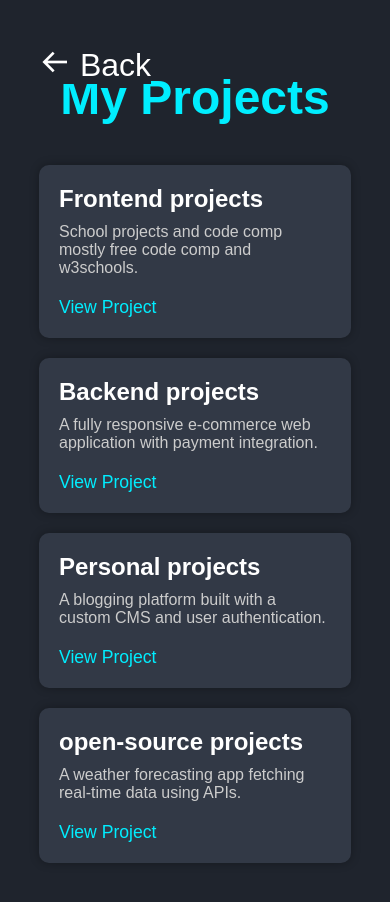
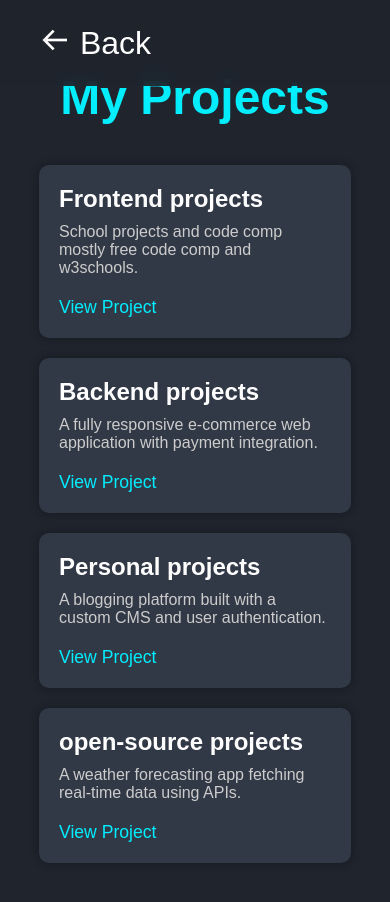
Before and after one commit to Derrick-MUGISHA/clone, a plain HTML site: page hire-me.html in a window 390 px wide. Drawn offline with nearby package versions, Linux system fonts and the light colour scheme.

Commit message:
fixed the navbar

```diff
--- a/hire-me.css
+++ b/hire-me.css
@@ -19,11 +19,9 @@ body {
     top: 0;
     left: 0;
     width: 100%;
-    background: transparent;
-    padding: 1rem 10%;
-    display: flex;
-    justify-content: flex-start;
-    align-items: center;
+    padding: 1.5rem 10%;
+    background: rgba(31, 36, 45, 0.9);
+    backdrop-filter: blur(10px);
     z-index: 1000;
 }
 
@@ -135,25 +133,21 @@ body {
     .header {
         grid-template-columns: repeat(auto-fit, minmax(200px, 1fr));
         gap: 20px;
-        margin-top: 30px;
         position: fixed;
     }
     .header a {
         flex-direction: column;
         align-items: center;
-        background-color: #1f242d;
     }
 
     .navbar {
         font-size: 2.5rem;
         display: flex;
-        background-color: #323946;
     }
 
     .navbar a {
         margin-left: 15px;
         font-size: 16px;
-        background-color: #323946;
     }
 }
 
```
